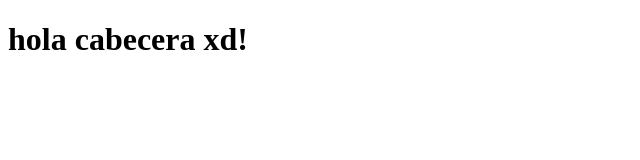
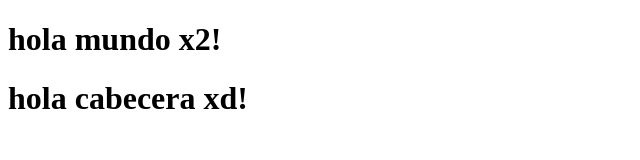
Before and after one commit to JulioRogers/platziprueba, a plain HTML site: page index.html in a window 1280 px wide. Shown: the whole page, without its empty margins (0-640 px from the left). Drawn offline with Linux system fonts and the light colour scheme.

Commit message:
cabecera2

```diff
--- a/index.html
+++ b/index.html
@@ -6,6 +6,7 @@
     <title>Document</title>
 </head>
 <body>
+    <h1>hola mundo x2!</h1>
     <h1>hola cabecera xd!</h1>
 </body>
 </html>
```
